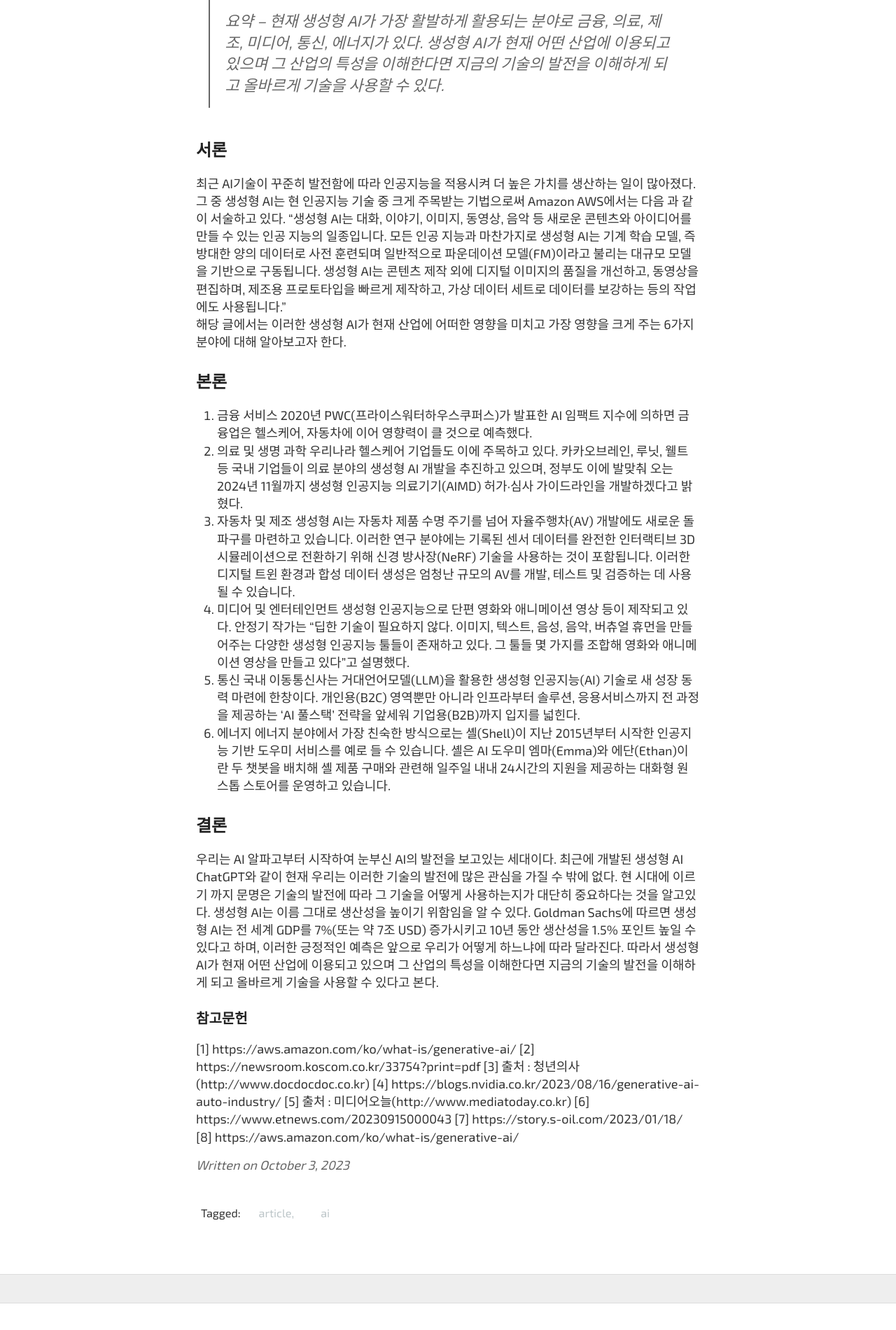
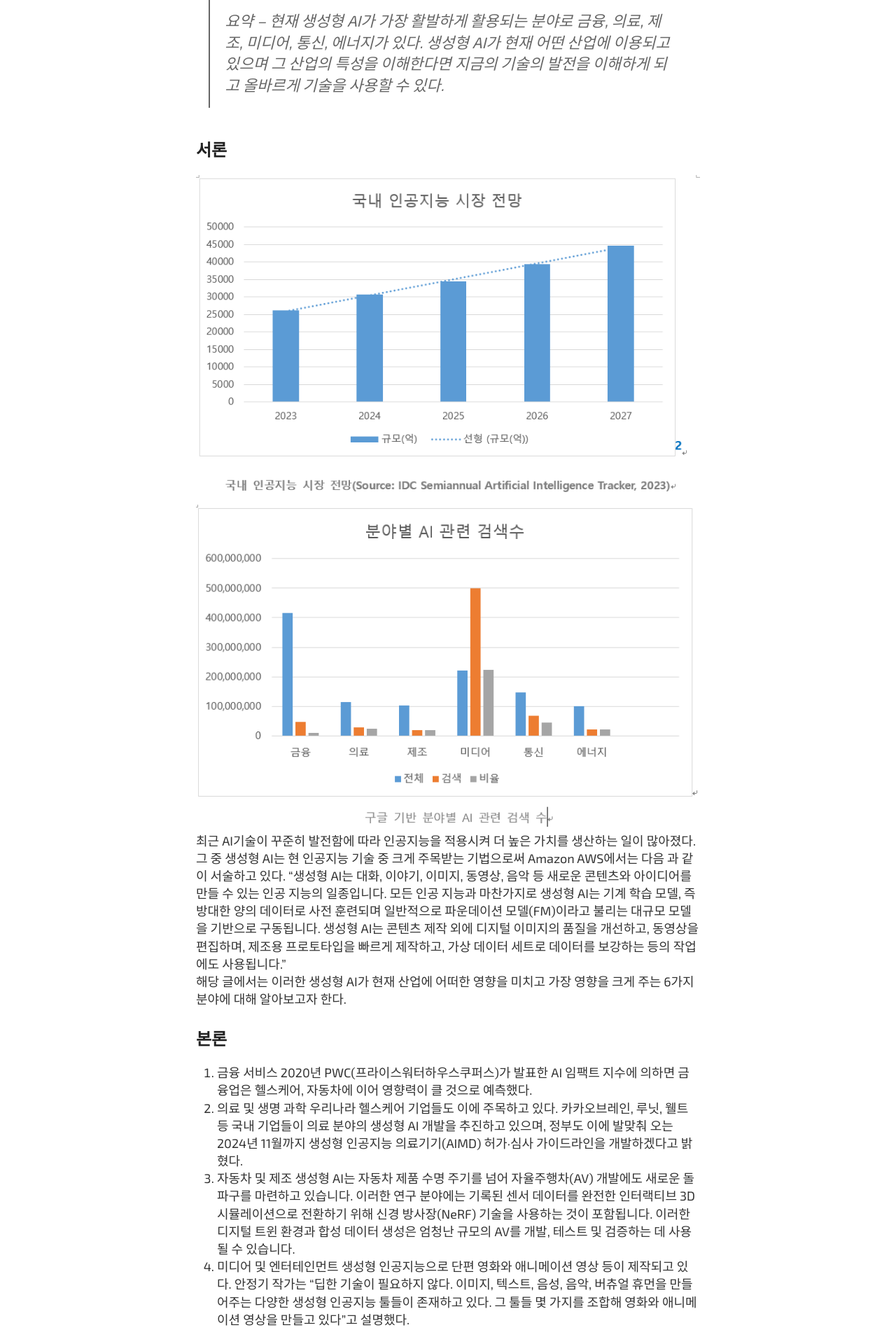
Before and after one commit to qqwwee771441/qqwwee771441.github.io, a Jekyll site: the page built from _posts/2023-10-03-generative-ai.md, in a window 1280 px wide. Shown: the part 336-2236 px from the top of the page at 70% size. Built offline with Jekyll 4.4.1, drawn with Linux system fonts in a browser that asks for light colours; some web fonts are replaced; before the commit the page ends 2198 px from its top, so only the background shows below that.

Commit message:
feat: apply image

```diff
--- a/_posts/2023-10-03-generative-ai.md
+++ b/_posts/2023-10-03-generative-ai.md
@@ -10,6 +10,8 @@ tags: article, AI
 > 요약 – 현재 생성형 AI가 가장 활발하게 활용되는 분야로 금융, 의료, 제조, 미디어, 통신, 에너지가 있다. 생성형 AI가 현재 어떤 산업에 이용되고 있으며 그 산업의 특성을 이해한다면 지금의 기술의 발전을 이해하게 되고 올바르게 기술을 사용할 수 있다.
 
 ## 서론
+![AI 동향](../images/ai_trend.PNG)
+![AI 검색수](../images/ai_search.PNG)
  최근 AI기술이 꾸준히 발전함에 따라 인공지능을 적용시켜 더 높은 가치를 생산하는 일이 많아졌다. 그 중 생성형 AI는 현 인공지능 기술 중 크게 주목받는 기법으로써 Amazon AWS에서는 다음 과 같이 서술하고 있다.
  “생성형 AI는 대화, 이야기, 이미지, 동영상, 음악 등 새로운 콘텐츠와 아이디어를 만들 수 있는 인공 지능의 일종입니다. 모든 인공 지능과 마찬가지로 생성형 AI는 기계 학습 모델, 즉 방대한 양의 데이터로 사전 훈련되며 일반적으로 파운데이션 모델(FM)이라고 불리는 대규모 모델을 기반으로 구동됩니다. 생성형 AI는 콘텐츠 제작 외에 디지털 이미지의 품질을 개선하고, 동영상을 편집하며, 제조용 프로토타입을 빠르게 제작하고, 가상 데이터 세트로 데이터를 보강하는 등의 작업에도 사용됩니다.”
  해당 글에서는 이러한 생성형 AI가 현재 산업에 어떠한 영향을 미치고 가장 영향을 크게 주는 6가지 분야에 대해 알아보고자 한다.
```
